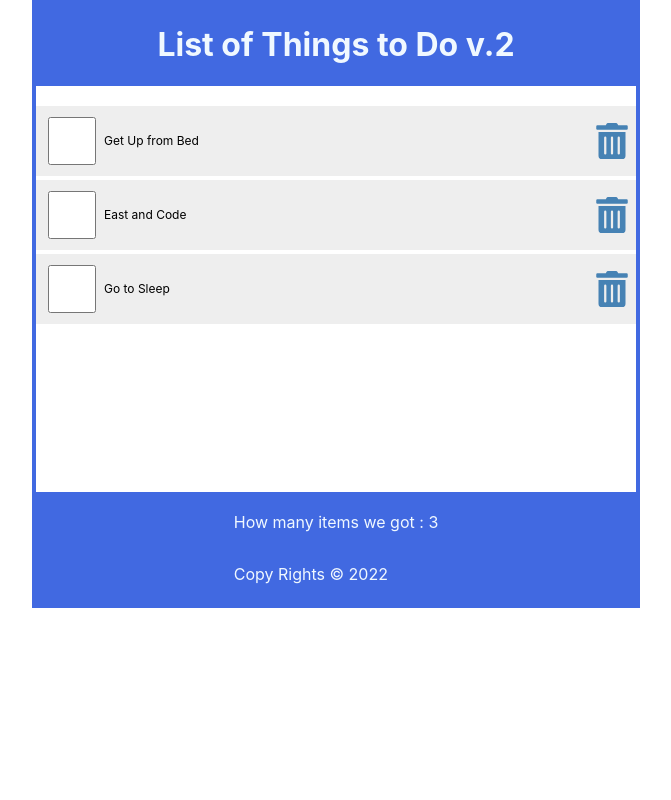
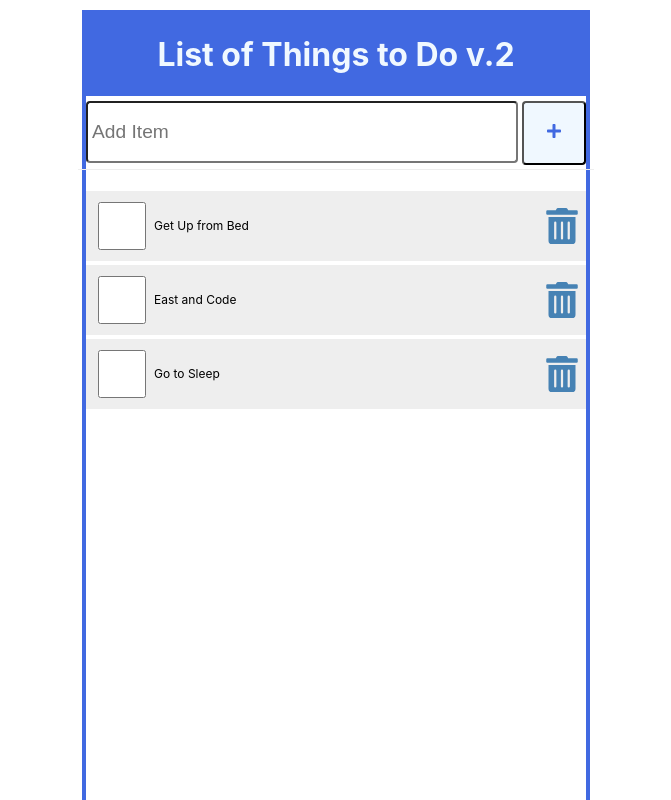
Before and after one commit to DanielKrol90/React.What-To-Do-v2, a React (Create React App) app: page / in a window 1280 px wide. Shown: the top 800 px of the page, without its empty margins (304-975 px from the left). Built offline with nearby package versions, Linux system fonts and the light colour scheme.

Commit message:
fixing bug, doesnt add a new item

```diff
--- a/src/AddItem.js
+++ b/src/AddItem.js
@@ -1,9 +1,24 @@
-import React from 'react'
+import React from "react";
+import { FaPlus } from "react-icons/fa";
 
-export default function AddItem() {
+const AddItem = ({newItem, setNewItem, handleSubmit}) => {
   return (
-    <form className='addForm'>
-        <label htmlFor='addItem'>Add Item</label>
+    <form className="addForm" onSubmit = {handleSubmit}>
+      <label htmlFor="addItem"></label>
+      <input
+        autoFocus
+        id="addItem"
+        type="text"
+        placeholder="Add Item"
+        required
+        value={newItem}
+        onChange={(e) =>setNewItem(e.target.value)}
+      />
+      <button type="submit" aria-label="Add Item">
+        <FaPlus />
+      </button>
     </form>
-  )
-}
+  );
+};
+
+export default AddItem;
--- a/src/App.css
+++ b/src/App.css
@@ -3,17 +3,21 @@
   flex-direction: column;
   justify-content: center;
   align-items: center;
-  height: 600px;
-  width: 100%;
-  max-width: 600px;
+  height: fit-content;
+  width: fit-content;
+  width: 500px;
   border: 4px solid royalblue;
-  margin: auto;
+  margin: 10px auto;
+}
+
+div {
+  height: 700px;
 }
 
 ul {
-  width: 100%;
   list-style: none;
   padding: 0 0.25rem 0.25rem;
+  width: 500px;
 }
 
 .item {
@@ -23,6 +27,7 @@
   padding: 0.5rem 0 0.5rem 0.5rem;
   margin: 0.25rem 0;
   background-color: #eee;
+  width: auto;
 }
 
 
@@ -61,3 +66,45 @@
   color: red;
   outline: none;
 }
+.addForm {
+  width: 100%;
+  display: flex;
+  justify-content: flex-start;
+  margin: 5px;
+  padding: 0 0.5rem 0.25rem;
+  border-bottom: 1px solid #eee;
+}
+
+.addForm label {
+  position: absolute;
+  left: -99999px;
+}
+
+.addForm input[type='text'] {
+  flex-grow: 1;
+  max-width: 100%;
+  height: 50px;
+  font-size: 1.2rem;
+  padding: 0.25rem;
+  border-radius: 0.25rem;
+  margin-right: 0.25rem;
+  outline: none;
+}
+
+button {
+  height: 64px;
+  width: 64px;
+  border-radius: 0.25rem;
+  padding: 0.5rem;
+  font-size: 1rem;
+  background-color: aliceblue;
+  color: royalblue;
+  cursor: pointer;
+}
+
+button:focus,
+button:hover {
+  color: greenyellow;
+  background-color:royalblue;
+  outline: none;
+}
--- a/src/App.js
+++ b/src/App.js
@@ -1,40 +1,64 @@
-import Header from './Header';
-import Content from './Content';
-import Footer from './Footer';
-import './App.css';
-
 import React, { useState } from "react";
 
+import "./App.css";
 
+import Header from "./Header";
+import Content from "./Content";
+import Footer from "./Footer";
+import AddItem from "./AddItem";
 
 function App() {
-
   const [items, setItems] = useState([
     { id: 1, checked: false, item: "Get Up from Bed" },
     { id: 2, checked: false, item: "East and Code" },
     { id: 3, checked: false, item: "Go to Sleep" },
   ]);
 
+  const [newItem, setNewItem] = useState("");
+
+  const setAndSaveItems = (newItems) => {
+    setItems(newItems);
+    localStorage.setItem("ListOfThingsToDo", JSON.stringify(newItems));
+  };
+
+  const addItem = (item) => {
+    const id = items.length ? items[items.length - 1].id +1 : 1;
+    const newItem = {id, checked: false,item};
+    const listItems = [...items, newItem];
+    setAndSaveItems(listItems);
+  };
+
   const handleCheck = (id) => {
-        const listItems = items.map((item) =>
-        item.id === id ? { ...item, checked: !item.checked } : item);
-        setItems(listItems);
-        localStorage.setItem("ListOfThingsToDo", JSON.stringify(listItems));
+    const listItems = items.map((item) =>
+      item.id === id ? { ...item, checked: !item.checked } : item
+    );
+    setAndSaveItems(listItems);
   };
 
   const handleDelete = (id) => {
-        const listItems = items.filter((item) => item.id !== id);
-        setItems(listItems);
-        localStorage.setItem("ListOfThingsToDo", JSON.stringify(listItems));
-  }
-
+    const listItems = items.filter((item) => item.id !== id);
+    setAndSaveItems(listItems);
+  };
+  const handleSubmit = (e) => {
+    e.preventDefault();
+      if (!newItem) return;
+        addItem(newItem);
+        setNewItem('')
+  };
 
   return (
     <div className="App">
       <Header title="List of Things to Do v.2" />
-      <Content  items={items}
-                handleCheck={handleCheck}
-                handleDelete={handleDelete} />
+      <AddItem
+        newItem={newItem}
+        setNewItem={setNewItem}
+        handleInput={handleSubmit}
+      />
+      <Content
+        items={items}
+        handleCheck={handleCheck}
+        handleDelete={handleDelete}
+      />
       <Footer length={items.length} />
     </div>
   );
--- a/src/Content.css
+++ /dev/null
@@ -1,9 +0,0 @@
-section {
-    width: 100%;
-    display: flex;
-    flex-direction: column;
-    flex-grow: 1;
-    justify-content: flex-start;
-    align-items: center;
-    overflow-y: auto;
-  }
--- a/src/Content.js
+++ b/src/Content.js
@@ -1,9 +1,8 @@
-import "./Content.css";
 import ItemList from "./ItemList";
 
 const Content = ({ items, handleCheck, handleDelete }) => {
   return (
-    <section>
+    <div>
       {items.length ? (
         <ItemList
           items={items}
@@ -13,7 +12,7 @@
       ) : (
         <p>This list is Empty, add Something</p>
       )}
-    </section>
+    </div>
   );
 };
 
```
